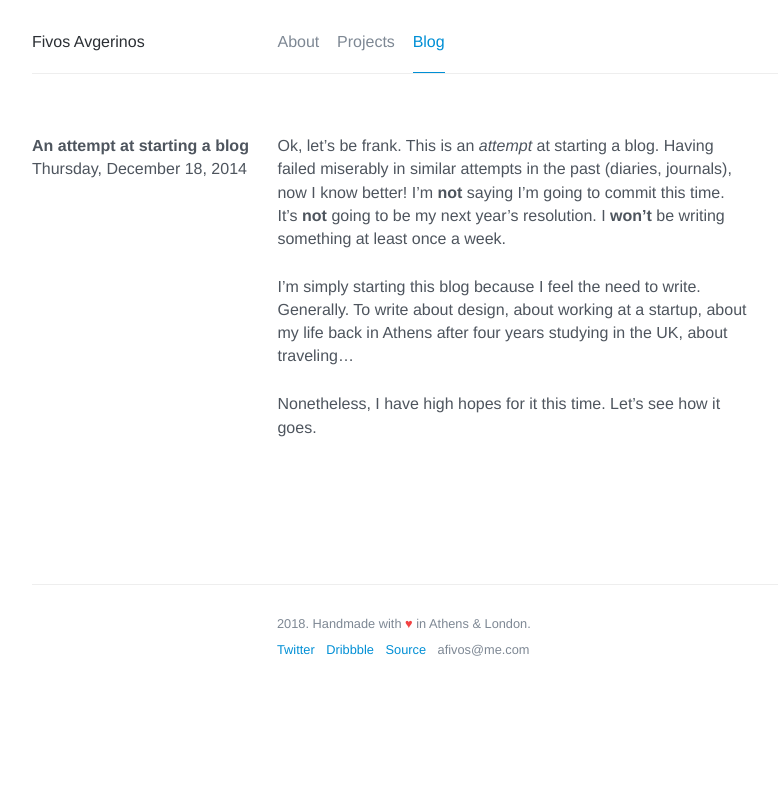
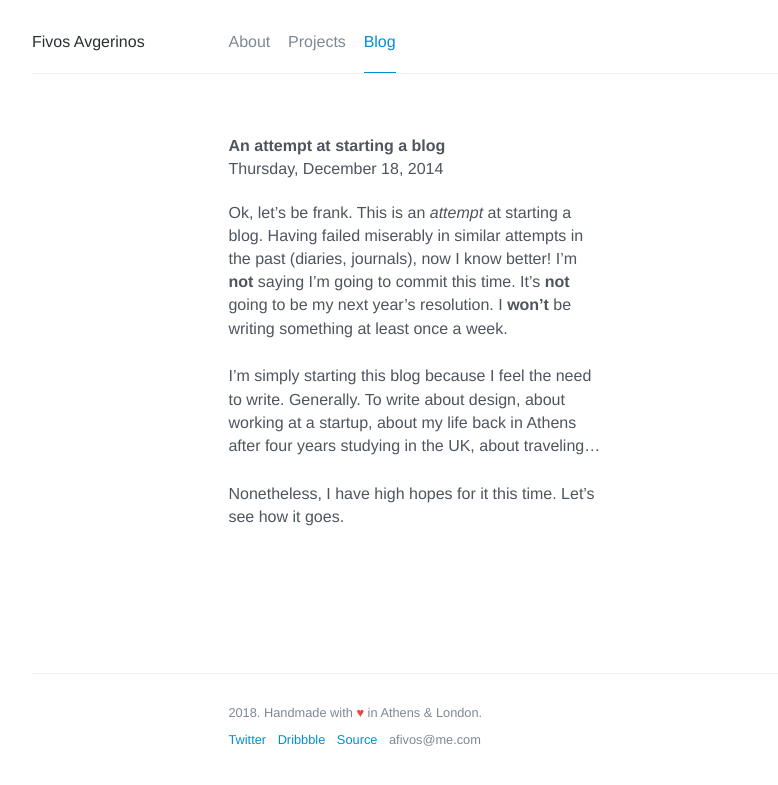
Before and after one commit to afivos/afivos.com, a Jekyll site: the page built from _posts/2014-12-18-an-attempt-at-starting-a-blog.md, in a window 1280 px wide. Shown: the top 785 px of the page, without its empty margins (128-906 px from the left). Built offline with Jekyll 4.4.1, drawn with Linux system fonts in a browser that asks for light colours; nearby versions of some CDN libraries; comment, search, counter and statistics services are not loaded.

Commit message:
Update layout

```diff
--- a/_includes/footer.html
+++ b/_includes/footer.html
@@ -4,7 +4,9 @@
 
 	<nav>
 		<div class="grid">
-			<div class="grid__col grid__col--4-of-8 grid__col--centered">
+			<div class="grid__col grid__col--1-of-5">
+			</div>
+			<div class="grid__col grid__col--2-of-5">
 				<script type="text/javascript">document.write(new Date().getFullYear());</script>. Handmade with <span style="color:#f24242;">♥</span> in Athens &amp; London.
 				<ul class="list-inline">
 					<li><a href="https://twitter.com/{{ site.twitter }}">Twitter</a></li>
--- a/_includes/header.html
+++ b/_includes/header.html
@@ -4,10 +4,10 @@
 
 	<nav>
 		<div class="grid">
-			<div class="grid__col grid__col--2-of-8">
+			<div class="grid__col grid__col--1-of-5">
 				<a class="site-title" href="{{ site.baseurl }}/">{{ site.title }}</a>
 			</div>
-			<div class="grid__col grid__col--4-of-8">
+			<div class="grid__col grid__col--4-of-5">
 				{% capture location %}{{ page.url | remove_first:'/' | split:'/' | first }}{% endcapture %}
 				<ul class="list-inline">
 					<li><a {% if location == '' %}class="active" {% endif %} href="{{ site.baseurl }}/">About</a></li>
--- a/_layouts/page.html
+++ b/_layouts/page.html
@@ -2,9 +2,9 @@
 layout: default
 ---
 <article class="page grid">
-	<header class="grid__col grid__col--2-of-8">
+	<header class="grid__col grid__col--1-of-5">
 	</header>
-	<div class="grid__col grid__col--4-of-8">
+	<div class="grid__col grid__col--2-of-5">
 		{{ content }}
 	</div>
 </article>
--- a/_layouts/post.html
+++ b/_layouts/post.html
@@ -2,11 +2,13 @@
 layout: default
 ---
 <article class="post grid">
-	<header class="grid__col grid__col--2-of-8">
-		<h1 class="post__title">{{ page.title }}</h1>
-		<h2 class="post__headline">{{ page.date | date: "%A, %B %-d, %Y" }}</h2>
-	</header>
-	<div class="grid__col grid__col--4-of-8">
+	<div class="grid__col grid__col--1-of-5">
+	</div>
+	<div class="grid__col grid__col--2-of-5">
+		<header>
+			<h1 class="post__title">{{ page.title }}</h1>
+			<h2 class="post__headline">{{ page.date | date: "%A, %B %-d, %Y" }}</h2>
+		</header>
 		<article>
 			{{ content }}
 		</article>
@@ -15,7 +17,9 @@ layout: default
 
 {% if page.comments %}
 <div class="grid">
-	<div class="grid__col grid__col--4-of-8 grid__col--centered">
+	<div class="grid__col grid__col--1-of-5">
+	</div>
+	<div class="grid__col grid__col--2-of-5">
 		<div id="disqus_thread"></div>
 		<script type="text/javascript">
 	    /* * * CONFIGURATION VARIABLES: EDIT BEFORE PASTING INTO YOUR WEBPAGE * * */
```
Also changed, not shown: _layouts/project.html (+5 -3 lines), projects/index.html (+4 -4 lines).
